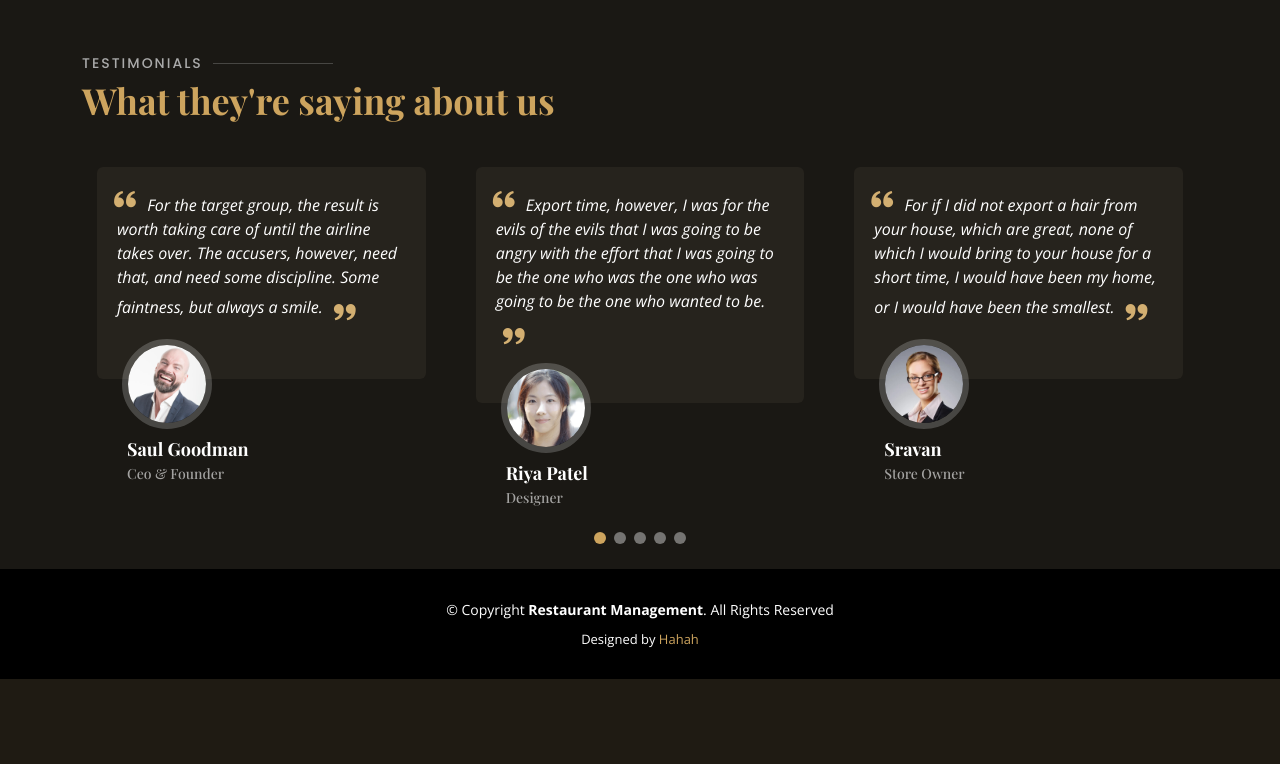
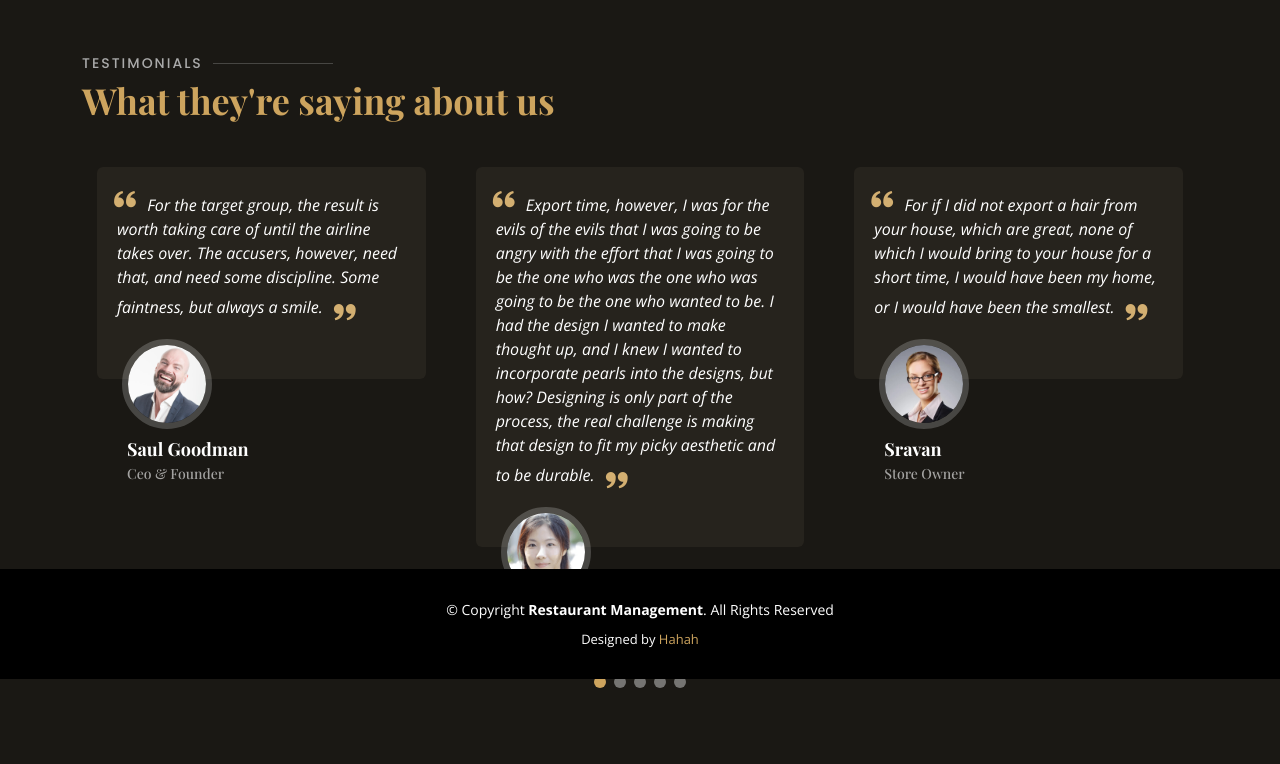
Before and after one commit to patelriyak/Group5-Oops-Project, a Flask app: page /about/about in a window 1280 px wide. Shown: the part 121-885 px from the top of the page. Before the commit the page ends 800 px from the top, so only its background shows below. Run offline with Flask 2, Linux system fonts and the light colour scheme; some libraries are stand-ins or nearby versions; some web fonts are replaced.

Commit message:
added testimonial comment

```diff
--- a/RestaurantManagementSystem/templates/about.html
+++ b/RestaurantManagementSystem/templates/about.html
@@ -35,6 +35,7 @@
             <p>
               <i class="bx bxs-quote-alt-left quote-icon-left"></i>
               Export time, however, I was for the evils of the evils that I was going to be angry with the effort that I was going to be the one who was the one who was going to be the one who wanted to be.
+              I had the design I wanted to make thought up, and I knew I wanted to incorporate pearls into the designs, but how?  Designing is only part of the process, the real challenge is making that design to fit my picky aesthetic and to be durable.
               <i class="bx bxs-quote-alt-right quote-icon-right"></i>
             </p>
             <img src="assets/img/testimonials/testimonials-2.jpg" class="testimonial-img" alt="">
```
